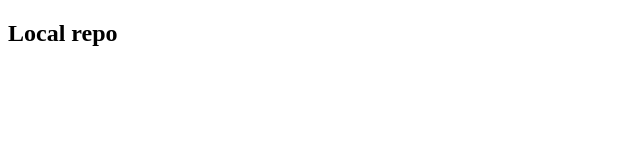
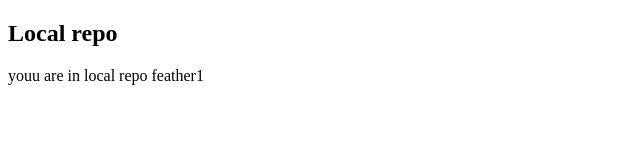
Before and after one commit to sv-sandeep/local-repo, a plain HTML site: page index.html in a window 1280 px wide. Shown: the whole page, without its empty margins (0-640 px from the left). Drawn offline with Linux system fonts and the light colour scheme.

Commit message:
paraadded

```diff
--- a/index.html
+++ b/index.html
@@ -7,5 +7,6 @@
 </head>
 <body>
     <h2>Local repo</h2>
+    <p> youu are in local repo feather1</p>
 </body>
 </html>
```
